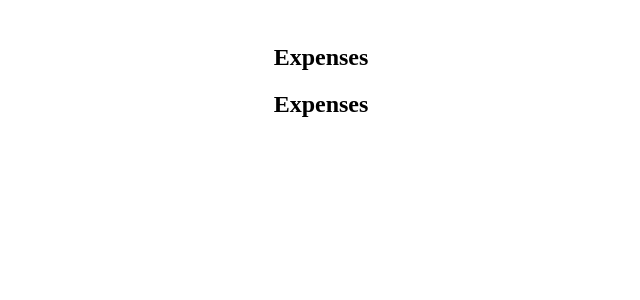
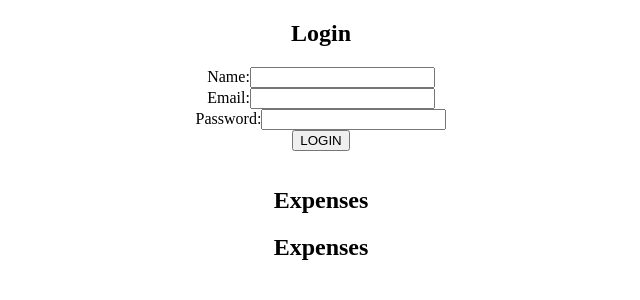
Before and after one commit to upDJ/reactLogin, a React (Create React App) app: page /register in a window 1280 px wide. Shown: the top 300 px of the page, without its empty margins (319-959 px from the left). Built offline with nearby package versions, Linux system fonts and the light colour scheme.

Commit message:
Login page
changes to login.js, App.js, created login.css

```diff
--- a/src/App.js
+++ b/src/App.js
@@ -5,15 +5,54 @@ import {
 } from "react-router-dom";
 
 import Register from './pages/registration';
-import { Login } from './pages/login';
+import LoginPage from './pages/login';
+import React, { useState } from 'react';
 
 function App() {
+
+  const adminUser = {
+    email: "admin@admin.com",
+    password: "admin123"
+  }
+
+  const [user, setUser] = useState({name: "", email: ""})
+  const [error, setError] = useState("");
+
+  const Login = details => {
+    console.log(details);
+
+    if (details.email == adminUser.email && details.password == adminUser.password) {
+      console.log("Logged in");
+      setUser({
+        name: details.name,
+        email: details.email
+      });
+    } else {
+    console.log("Details do not match!");
+    setError("Details do not match!");
+    }
+  }
+
+  const Logout = () => {
+    setUser({name: "", email: ""});
+  }
+
+
   return (
     <div className="App">
+      {(user.email != "") ?(
+        <div className="welcome">
+          <h2>Welcome, <span>{user.name}</span></h2>
+          <button onClick={Logout}>Logout</button>
+        </div>
+      ) : (
+        <LoginPage Login={Login} error={error}/>
+      )}
+
       <Routes>
         <Route exact path="/" element={null} />
         <Route path="/register" element={<Register />} />
-        <Route path="/login" element={<Login />} />
+        {/* <Route path="/login" element={<LoginPage />} />  */}
       </Routes>
     </div>
   );
--- /dev/null
+++ b/src/pages/login.css
@@ -0,0 +1,188 @@
+* {
+    margin: 0;
+    padding: 0;
+    box-sizing: border-box;
+    font-family: montserrat, sans-serif;
+}
+
+input, button {
+    appearance: none;
+    background: none;
+    border: none;
+    outline: none;
+}
+
+.App {
+    height: 100vh;
+    display: flex;
+    align-items: center;
+    justify-content: center;
+    background-color: #53565A;
+}
+
+form {
+    display: block;
+    position: relative;
+}
+
+
+form:after{
+    content: '';
+    display: block;
+    top: -5px;
+    left: -5px;
+    right: -5px;
+    bottom: -5px;
+    z-index: 1;
+    background-image: linear=gradient (to bottom right, #FFCE00, #FE4880);
+}
+
+form .form-inner {
+    position: relative;
+    display: block;
+    background-color: #FFF;
+    padding: 30px;
+    z-index: 2;
+}
+
+form .form-inner h2 {
+    color: #888;
+    font-size: 28px;
+    font-weight: 500;
+    margin-bottom: 30px;
+}
+
+form .form-inner .form-group {
+    display: block;
+    width:300px;
+    margin-bottom: 15px;
+}
+
+.form-inner .form-group label {
+    display: block;
+    color: #666;
+    font-size: 12px;
+    margin-bottom: 5px;
+    transition: 0.4s;
+}
+
+.form-inner .form-group:focus-within label{
+    color: #FE4880;
+}
+
+form .form-inner .form-group input {
+    display: block;
+    width: 100%;
+    padding: 10px 15px;
+    background-color: #F8F8F8;
+    border-radius: 8px;
+    transition: 0.4s;
+}
+
+form .form-inner .form-group input:focus {
+    box-shadow: 0px 0px 3px rgba(0, 0, 0, 0.2);
+}
+
+form .form-inner input[type="submit"],
+.welcome button {
+    display: inline-block;
+    padding: 10px 15px;
+    border-radius: 8px;
+    background-image: linear-gradient(to right, #FFCE00 50%, #FFCE00 50%, #FE4880);
+    background-size: 200%;
+    background-position: 0%;
+    transition: 0.4s;
+    color: #FFF;
+    font-weight: 700;
+    cursor: pointer;
+}
+
+form .form-inner input[type="submit"]:hover,
+.welcome button:hover {
+    background-position: 100% 0%;
+}
+
+.welcome {
+    width: 100%;
+    max-width: 480px;
+    background-color: #FFF;
+    padding: 15px 30px;
+}
+
+.welcome h2{
+    color: #888;
+    font-size: 28px;
+    font-weight: 500;
+    margin-bottom: 30px;
+}
+
+.welcome h2 span {
+    color: #FE4880;
+    font-weight: 700;
+}
+
+/*
+body{
+    margin:0;
+    padding:0;
+    font-family: sans-serif;
+    <!-- background: url(back.jpg); -->
+    <!-- background-size: cover; -->
+}
+
+.box{
+    width: 300px;
+    padding:30px;
+    position: absolute;
+    top:50%;
+    left:50%;
+    transform: translate(-50%,-50%);
+    background: rgba(0,0,0,0.4);
+    text-align: center;
+}
+
+.box h1{
+    color: white;
+    text-transform: uppercase;
+    font-weight: 700;
+}
+
+.box input[type="text"], .box input[type="password"]{
+    border: 0;
+    background: none;
+    display: block;
+    margin: 20px auto;
+    text-align: center;
+    border: 3px solid #0367fd;
+    padding: 14px 10px;
+    width: 220px;
+    outline: none;
+    color: white;
+    border-radius: 24px;
+    transition: 0.25px;
+}
+
+.box input[type="text"]:focus, .box input[type="password"]:focus{
+    width: 220px;
+    border-color: #ffc400ec;
+}
+
+.box input[type="submit"]{
+    border: 0;
+    background: none;
+    display: block;
+    margin: 20px auto;
+    text-align: center;
+    border: 3px solid #ffc400ec;
+    padding: 14px 35px;
+    outline: none;
+    color: white;
+    border-radius: 24px;
+    transition: 0.25px;
+    cursor: pointer;
+}
+
+.box input[type="submit"]:hover{
+    background: #ffc400ec;
+}
+*/
--- /dev/null
+++ b/src/pages/login.html
@@ -0,0 +1,23 @@
+<!DOCTYPE html>
+<html lan="en" and dir="Itr">
+<head>
+    <meta charset="utf-8">
+    <title> Interactive Login Form </title>
+    <link rel="stylesheet" href="login.css">
+    <script src = "login.js"> </script>
+
+
+
+</head>
+<body>
+<form class="box" action="login.html" method="POST">
+
+
+<h1>
+    login
+</h1>
+<input type="text" name="" placeholder="Enter Username" id="username">
+<input type="password" name="" placeholder="Enter Password" id="password">
+<input type="submit" name="" value="Login" onclick="validate()">
+
+</html>
--- a/src/pages/login.js
+++ b/src/pages/login.js
@@ -1,9 +1,35 @@
-import React from "react";
+import React, { useState } from 'react';
 
-export const Login = () => {
+function LoginPage({ Login, error }) {
+  const [details, setDetails] = useState({name: "", email: "", password: ""});
+
+  const submitHandler = e => {
+    e.preventDefault();
+
+    Login(details);
+  }
+
   return (
-    <div>
-      <h1 style={{ textAlign: "center" }}>Customize Page</h1>
-    </div>
-  );
-};
+    <form onSubmit={submitHandler}>
+      <div className="form-inner">
+        <h2>Login</h2>
+        {(error != "") ? ( <div className="error">{error}</div> ) : ""}
+        <div className="form-group">
+          <label htmlFor="name">Name:</label>
+          <input type="text" name="name" id="name" onChange={e => setDetails({...details, name: e.target.value})} value={details.name}/>
+        </div>
+        <div className="form-group">
+          <label htmlFor="email">Email:</label>
+          <input type="email" name="email" id="email" onChange={e => setDetails({...details, email: e.target.value})} value={details.email}/>
+        </div>
+        <div className="form-group">
+          <label htmlFor="password">Password:</label>
+          <input type="password" name="password" id="password" onChange={e => setDetails({...details, password: e.target.value})} value={details.password}/>
+        </div>
+        <input type="submit" value="LOGIN"/>
+      </div>
+    </form>
+  )
+}
+
+export default LoginPage;
```
